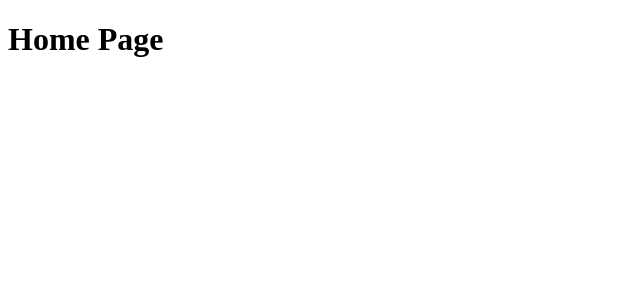
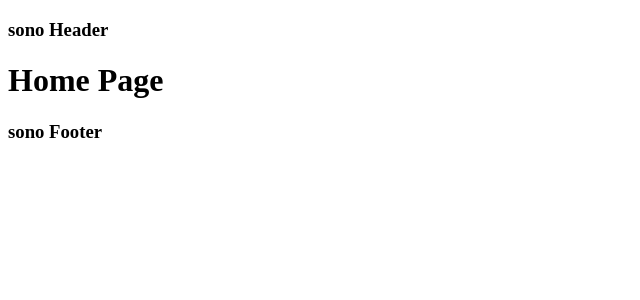
Before and after one commit to MarcoMechini/BoolBnB, a React (Vite) app: page / in a window 1280 px wide. Shown: the top 300 px of the page, without its empty margins (0-640 px from the left). Built offline with nearby package versions, Linux system fonts and the light colour scheme.

Commit message:
feat: correzione rotte AppLayout

```diff
--- a/src/App.jsx
+++ b/src/App.jsx
@@ -11,8 +11,8 @@ function App() {
   return (
     <>
       <BrowserRouter>
-        <Routes element={<AppLayout />}>
-          <Route>
+        <Routes>
+          <Route element={<AppLayout />}>
             <Route index element={<HomePage />}></Route>
             <Route path='/Dettaglio'>
               <Route index element={<PaginaRicerca />}></Route>
```
Also changed, not shown: src/Components/AppFooter.jsx (+6 -6 lines), src/Components/AppHeader.jsx (+7 -7 lines).
